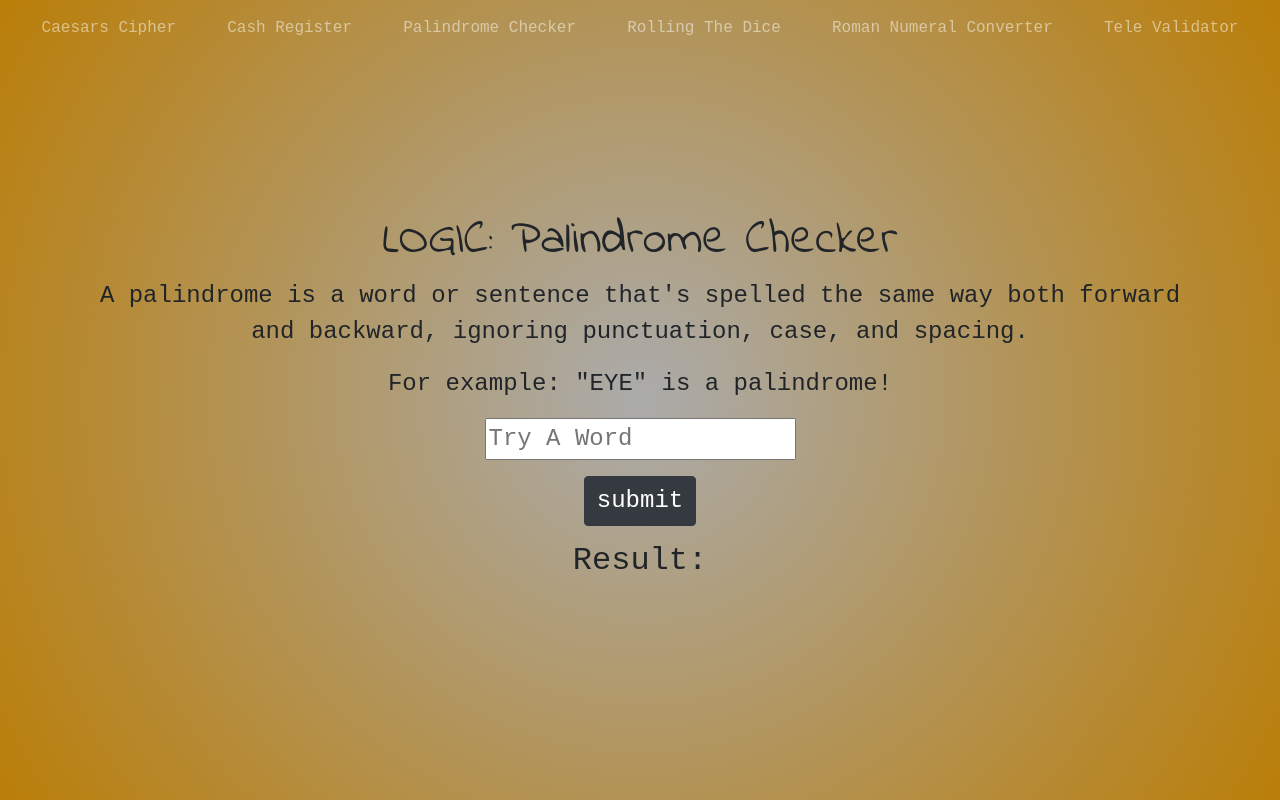
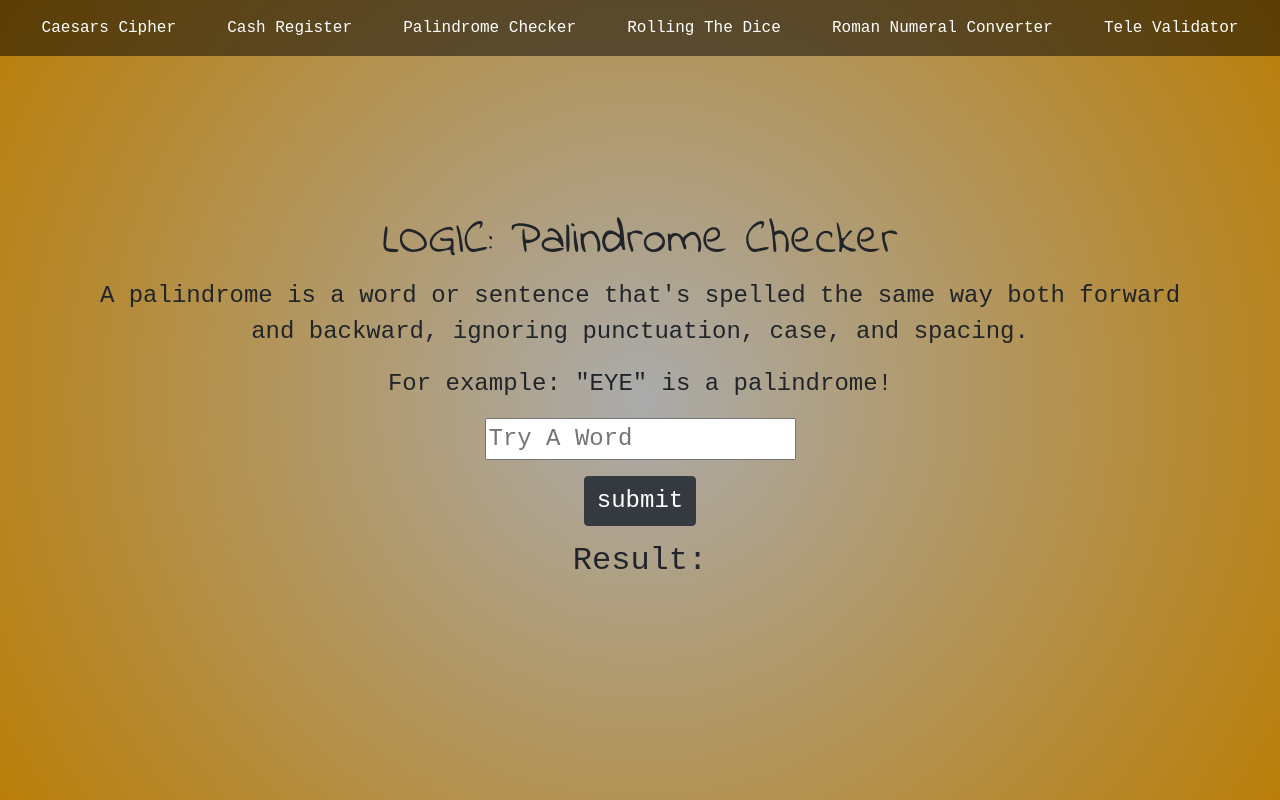
Before and after one commit to DCasely/GAME-Palindrome-Checker, a plain HTML site: page index.html in a window 1280 px wide. Drawn offline with nearby package versions, Linux system fonts and the light colour scheme.

Commit message:
nav update

```diff
--- a/styles.css
+++ b/styles.css
@@ -3,6 +3,19 @@ font-family: 'Lobster', cursive; */
 
 body {
   font-family: 'Courier New', Courier, monospace;
+}
+
+nav {
+  background-color: rgba(0, 0, 0, 0.5);
+}
+
+#main-menu .nav-link {
+  color: #fff;
+}
+
+#main-menu .nav-link:hover {
+  background-color: #fff;
+  color: #000;
 }
 
 .container-fluid {
```
